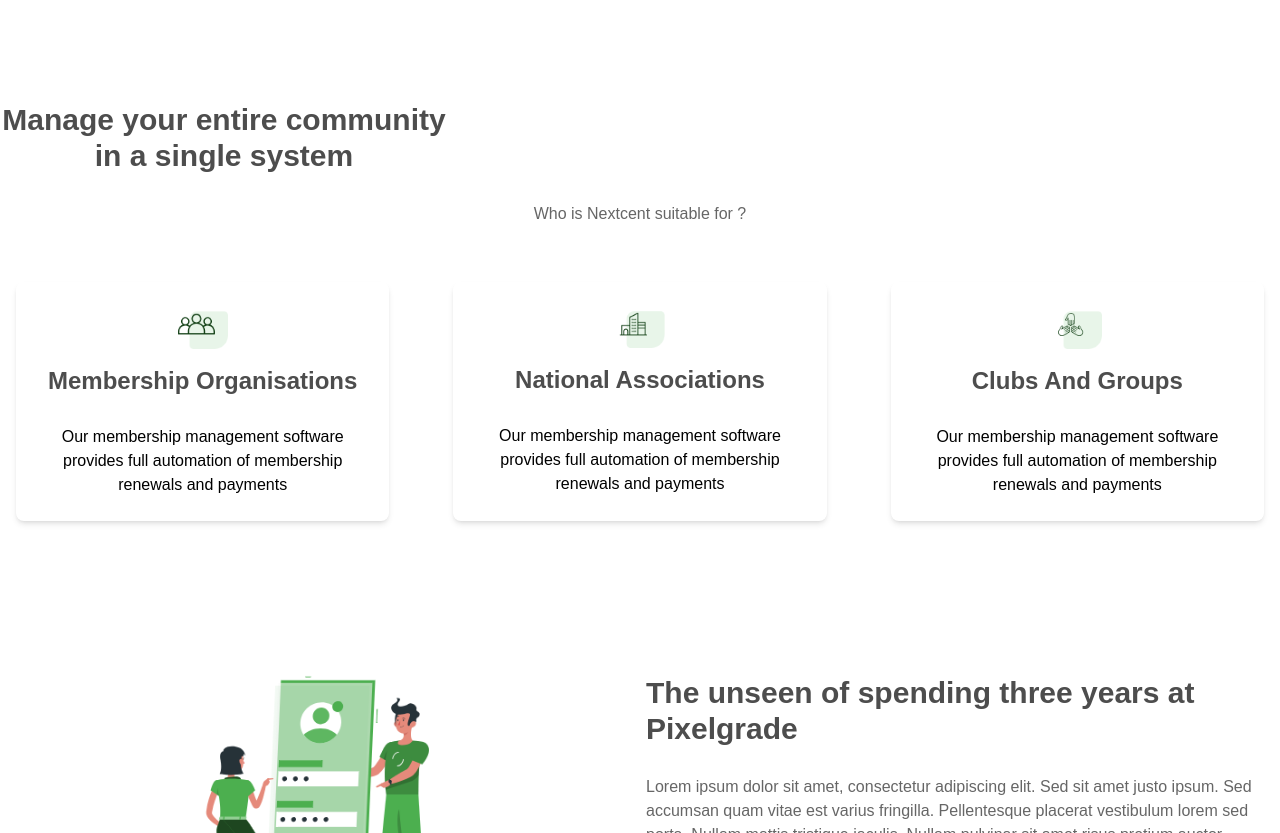
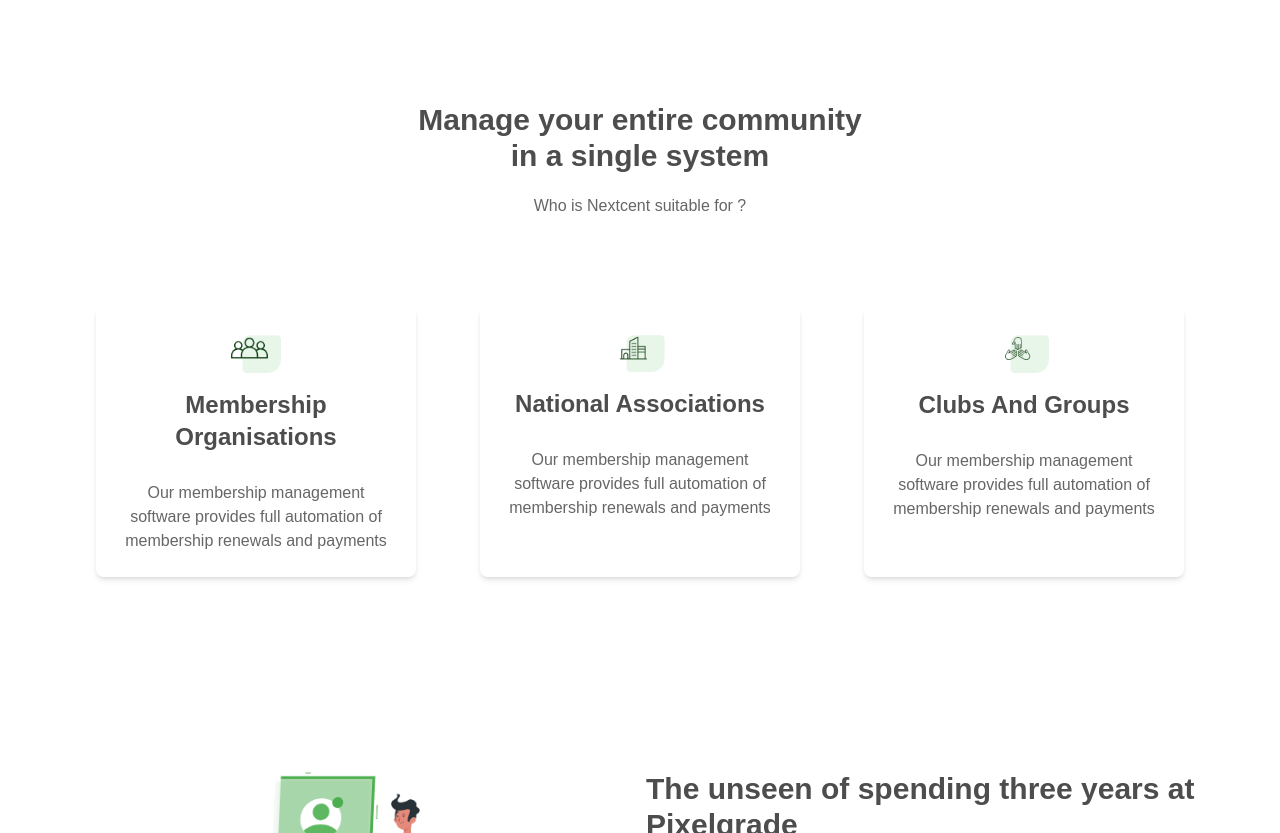
Before and after one commit to sam-0905/Nexcent, a Next.js app in the folder nexora/: page / in a window 1280 px wide. Shown: the part 719-1552 px from the top of the page. Built offline with nearby package versions, Linux system fonts and the light colour scheme.

Commit message:
style - fixed the title to center and add some spaces around the card on both sides

```diff
--- a/nexora/Components/section/services.tsx
+++ b/nexora/Components/section/services.tsx
@@ -18,15 +18,15 @@
          </div>
 
         <div className="text-center mt-10">
-            <h2 className="text-3xl font-bold text-[#4D4D4D] mb-7 max-w-md items-center text-center">{servicesData.title2}</h2>
+            <h2 className="mx-auto mb-5 max-w-md text-center text-3xl font-bold text-[#4D4D4D]">{servicesData.title2}</h2>
             <p className="text-md text-[#666] mb-8">{servicesData.subtitle2}</p>
-            <div className="grid grid-cols-1 md:grid-cols-3 gap-8 mt-10">
+            <div className="grid grid-cols-1 gap-8 px-6 py-10 md:grid-cols-3 lg:px-20">
                 {servicesData.services.map((service, index) => (
                     <div key={index}
                     className="flex flex-col items-center space-y-4 p-6 rounded-lg shadow-md m-4 ">
                         <Image src={service.icon} alt={service.title} width={50} height={50} />
                         <h3 className="text-2xl font-bold text-[#4D4D4D] mb-7">{service.title}</h3>
-                        <p>{service.description}</p>
+                        <p className="text-[#666]">{service.description}</p>
                     </div>
                 ))}
             </div>
```
